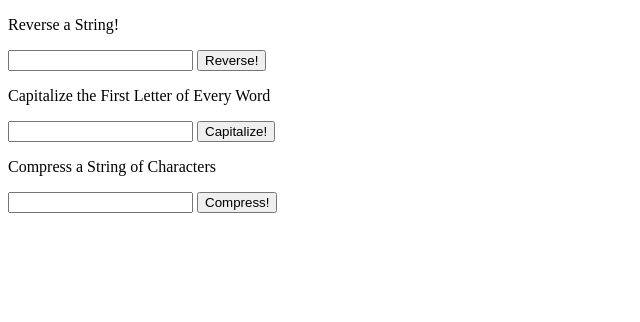
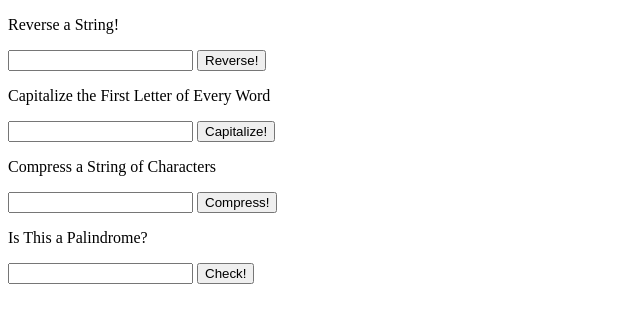
Before and after one commit to katejoyreed/JavaScriptPractice, a plain HTML site: page index.html in a window 1280 px wide. Shown: the whole page, without its empty margins (0-640 px from the left). Drawn offline with Linux system fonts and the light colour scheme.

Commit message:
Completed logic for problem 4 to verify if a given string is a palindrome

```diff
--- a/index.html
+++ b/index.html
@@ -23,5 +23,10 @@
     <input id="thingToCompress">
     <button type="button" onclick="compressCharacters()">Compress!</button>
     <p id="compressed"></p>
+
+    <p>Is This a Palindrome?</p>
+    <input id="thingToCheck">
+    <button type="button" onclick="palindromeCheck()">Check!</button>
+    <p id="answer"></p>
 </body>
 </html>
--- a/index.js
+++ b/index.js
@@ -34,3 +34,16 @@ function compressCharacters(){
     }
     document.getElementById("compressed").innerHTML = res;
 }
+
+function palindromeCheck(){
+    let lowerCase = document.getElementById("thingToCheck").value.toLowerCase();
+    let reverse = lowerCase.split("").reverse().join("");
+    if(reverse == lowerCase)
+    {
+        document.getElementById("answer").innerHTML = "True";
+    }
+    else
+    {
+        document.getElementById("answer").innerHTML = "False";
+    }
+}
```
